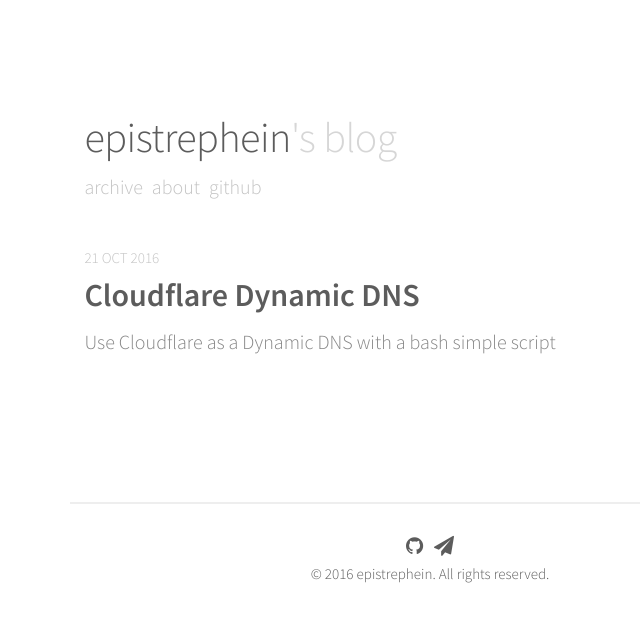
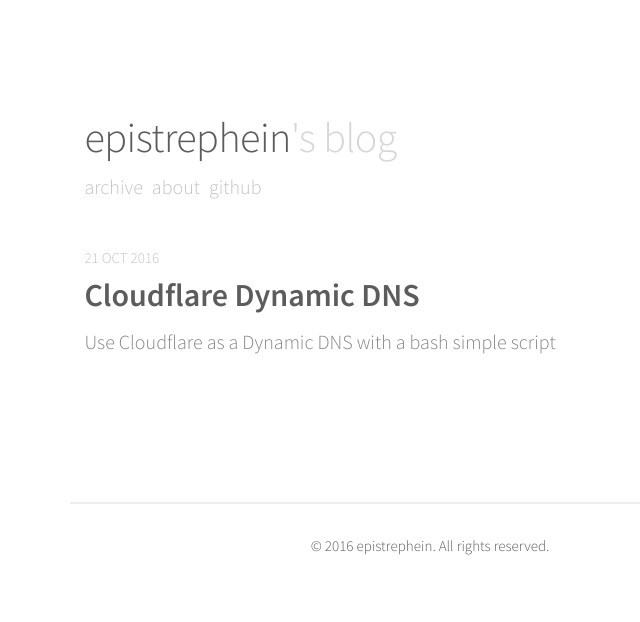
Before and after one commit to epistrephein/blog.epistrephe.in, a Jekyll site: the page built from index.html, in a window 1280 px wide. Shown: the top 622 px of the page, without its empty margins (210-850 px from the left). Built offline with Jekyll 4.4.1, drawn with Linux system fonts in a browser that asks for light colours; nearby versions of some CDN libraries; the list of posts is cut into pages by our own code.

```diff
--- a/_includes/footer.html
+++ b/_includes/footer.html
@@ -1,35 +1,4 @@
-<!-- Documents about icons are here: http://fontawesome.io/icons/ -->
 <div class="footer">
 	<hr />
-	<div class="footer-link">
-		{% if site.author.facebook %}
-		<a href="https://www.facebook.com/{{ site.author.facebook }}"><i class="fa fa-facebook fa-lg" aria-hidden="true"></i></a>
-		{% endif %}
-
-		{% if site.author.twitter %}
-		<a href="https://twitter.com/{{ site.author.twitter }}"><i class="fa fa-twitter fa-lg" aria-hidden="true"></i></a>
-		{% endif %}
-
-		{% if site.author.github %}
-		<a href="https://github.com/{{ site.author.github }}"><i class="fa fa-github fa-lg" aria-hidden="true"></i></a>
-		{% endif %}
-
-		{% if site.author.linkedin %}
-		<a href="https://www.linkedin.com/in/{{ site.author.linkedin }}"><i class="fa fa-linkedin fa-lg" aria-hidden="true"></i></a>
-		{% endif %}
-
-		{% if site.author.medium %}
-		<a href="https://medium.com/@{{ site.author.medium }}"><i class="fa fa-medium fa-lg" aria-hidden="true"></i></a>
-		{% endif %}
-
-		{% if site.author.tumblr %}
-		<a href="https://{{ site.author.tumblr }}.tumblr.com"><i class="fa fa-tumblr fa-lg" aria-hidden="true"></i></a>
-		{% endif %}
-
-		{% if site.author.email %}
-		<a href="mailto:{{ site.author.email }}"><i class="fa fa-paper-plane fa-lg" aria-hidden="true"></i></a>
-		{% endif %}
-
-	</div>
 	© 2016 {{ site.author.name }}. All rights reserved.
 </div>
```
